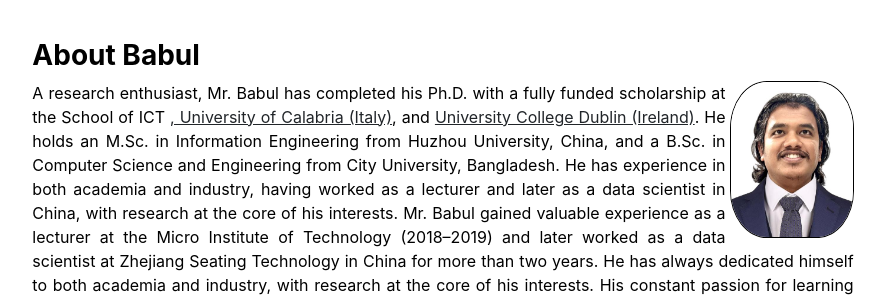
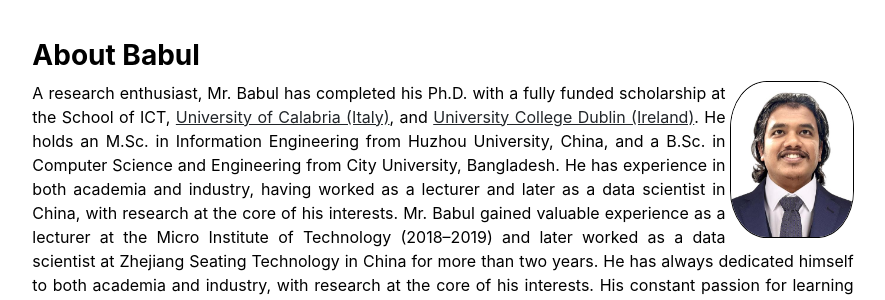
Before and after one commit to babulcseian/babulcseian.github.io, a Jekyll site: the page built from index.md, in a window 1280 px wide and 900 px high. Shown: the part 134-434 px from the top of the window, without its empty margins (197-1082 px from the left). Built offline with Jekyll 4.4.1, drawn with Linux system fonts in a browser that asks for light colours; a style sheet for code colours, icons or effects is not loaded.

```diff
--- a/_layouts/home.html
+++ b/_layouts/home.html
@@ -8,7 +8,7 @@
 
 <img src="{{ site.github.url }}/assets/img/Md Babul Islam - 2 .jpeg" alt="Home" width="15%"  title="MSc Graduation" style="float:right; margin-left:5px; margin-bottom:1px; border: solid black 1px; padding=2px; border-radius: 30%">
 
-<p align="justify"> A research enthusiast, Mr. Babul has completed his Ph.D. with a fully funded scholarship at the School of ICT <a class="other" href='https://dottorato.dimes.unical.it/students/md-babul-islam'>, University of Calabria (Italy)</a>, and <a class="other" href='https://www.ucd.ie/'>University College Dublin (Ireland)</a>.
+<p align="justify"> A research enthusiast, Mr. Babul has completed his Ph.D. with a fully funded scholarship at the School of ICT, <a class="other" href='https://dottorato.dimes.unical.it/students/md-babul-islam'>University of Calabria (Italy)</a>, and <a class="other" href='https://www.ucd.ie/'>University College Dublin (Ireland)</a>.
   He holds an M.Sc. in Information Engineering from Huzhou University, China, and a B.Sc. in Computer Science and Engineering from City University, Bangladesh.
   He has experience in both academia and industry, having worked as a lecturer and later as a data scientist in China, with research at the core of his interests.
   <!--
```
